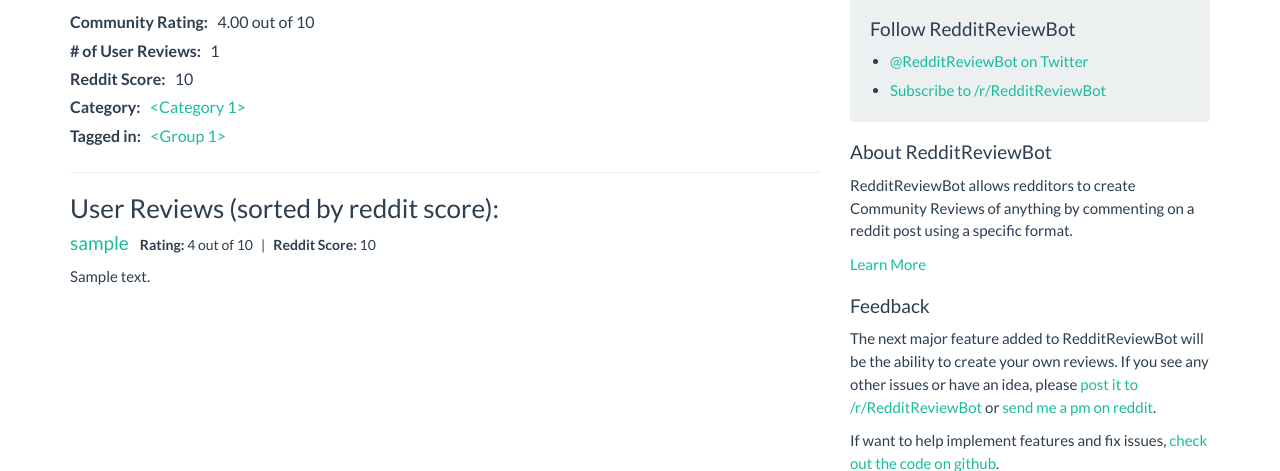
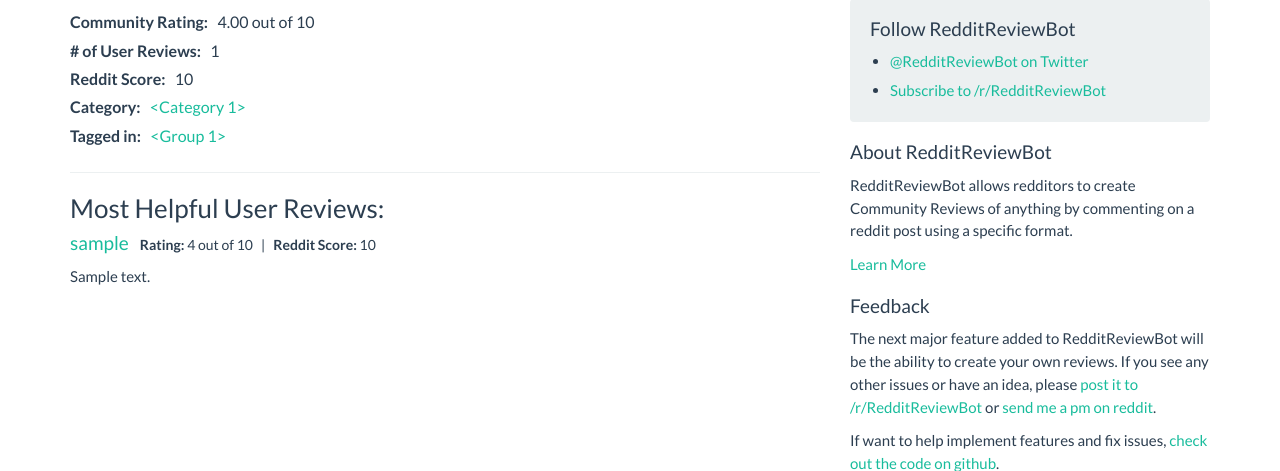
Before and after one commit to davedg629/RedditRatings, a Flask app: a page that uses app/templates/community_review.html in a window 1280 px wide. Shown: the part 199-670 px from the top of the page. Run offline with Flask 2, Linux system fonts and the light colour scheme; tables that the repository leaves empty hold one stand-in row (values such as "Sample post"); parts of the project's set-up code (start-up, migrations or seed data) failed here and were passed over; some libraries are stand-ins or nearby versions.

Commit message:
Change Top User Reviews to Most Helpful Reviews

```diff
--- a/app/templates/community_review.html
+++ b/app/templates/community_review.html
@@ -44,7 +44,7 @@
 
     <div class="user-reviews">
 
-        <h3>User Reviews (sorted by reddit score):</h3>
+        <h3>Most Helpful User Reviews:</h3>
 
         {% for user_review in user_reviews %}
         <div class="user-review{% if loop.last %} last{% endif %}">
```
